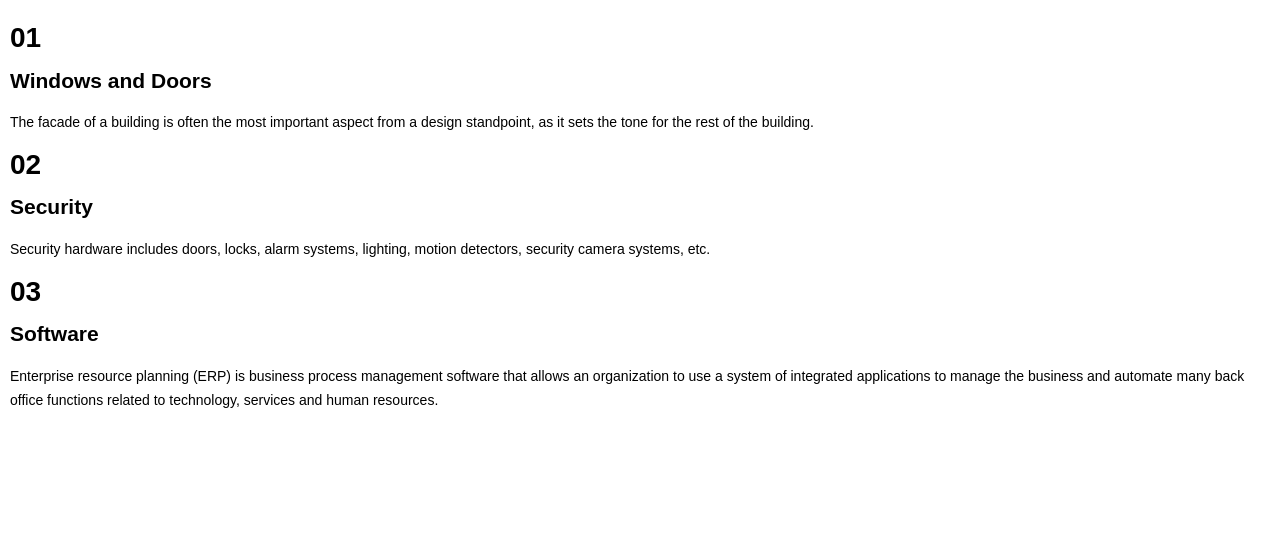
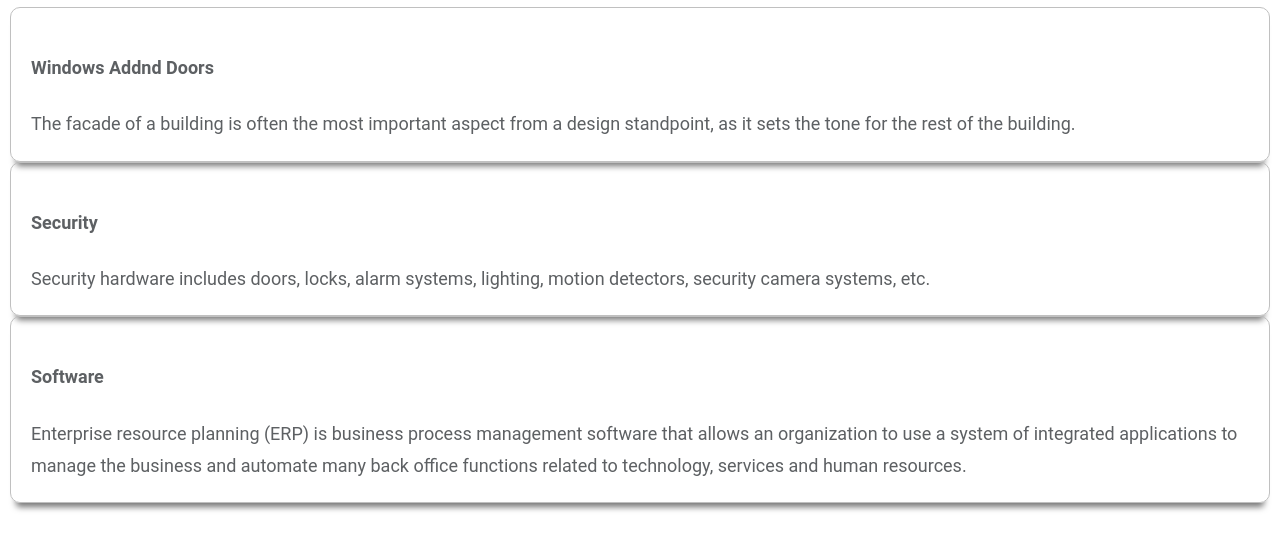
Before and after one commit to rajpethkar/Yeshiva-Systems_Website, a plain HTML site: page index.html in a window 1280 px wide. Shown: the part 95-644 px from the top of the page. Drawn offline with nearby package versions, Linux system fonts and the light colour scheme.

Commit message:
Section update of index.html

```diff
--- a/index.html
+++ b/index.html
@@ -42,6 +42,34 @@
 	}
 </style>
 
+<style>
+.box {
+    width:100%;
+    <!-- height:200px; -->
+    background:#FFF;
+    <!-- margin:40px auto; -->
+}
+.effect1{
+    -webkit-box-shadow: 0 10px 6px -6px #777;
+       -moz-box-shadow: 0 10px 6px -6px #777;
+            box-shadow: 0 10px 6px -6px #777;
+}
+.rcorners1 {
+  border-radius: 10px;
+  border: 0.5px solid #C0C0C0;
+  padding: 20px;
+
+}
+
+.section {
+  font-family: 'Roboto', sans-serif;   /* Add 'Roboto' here */
+  font-size: 18px;
+  line-height: 1.8em;
+  color: #5D6063;
+}
+
+</style>
+
 </head>
 
 <body>
@@ -78,52 +106,17 @@
 <div style="padding: 10px;">
 	<!-- Start feature Area -->
 		<section class="feature-area">
-			<div class="container">
-				<div class="row pt-100">
-				<div class="col-lg-4">
-						<div class="single-feature d-flex justify-content-between align-items-top">
-							<div class="number">
-								<h1>01</h1>
-							</div>
-							<div class="desc">
-								<h2 class="text-uppercase">
-									Windows and Doors
-								</h2>
-								<p>
-								The facade of a building is often the most important aspect from a design standpoint, as it sets the tone for the rest of the building.
-								</p>
-							</div>
-						</div>
-					</div>
-					<div class="col-lg-4">
-						<div class="single-feature d-flex justify-content-between align-items-top">
-							<div class="number">
-								<h1>02</h1>
-							</div>
-							<div class="desc">
-								<h2 class="text-uppercase">
-									Security
-								</h2>
-								<p>
-								Security hardware includes doors, locks, alarm systems, lighting, motion detectors, security camera systems, etc.
-								</p>
-							</div>
-						</div>
-					</div>
-					<div class="col-lg-4">
-						<div class="single-feature d-flex justify-content-between align-items-top">
-							<div class="number">
-								<h1>03</h1>
-							</div>
-							<div class="desc">
-								<h2 class="text-uppercase">Software</h2>
-								<p>
-								Enterprise resource planning (ERP) is business process management software that allows an organization to use a system of integrated applications to manage the business and automate many back office functions related to technology, services and human resources.
-								</p>
-							</div>
-						</div>
-					</div>
-				</div>
+			<div class="box effect1 rcorners1 section">
+				<h4>Windows Addnd Doors</h4>
+				The facade of a building is often the most important aspect from a design standpoint, as it sets the tone for the rest of the building.
+			</div>
+			<div class="box effect1 rcorners1 section">
+				<h4>Security</h4>
+				Security hardware includes doors, locks, alarm systems, lighting, motion detectors, security camera systems, etc.
+			</div>
+			<div class="box effect1 rcorners1 section">
+				<h4>Software</h4>
+				Enterprise resource planning (ERP) is business process management software that allows an organization to use a system of integrated applications to manage the business and automate many back office functions related to technology, services and human resources.
 			</div>
 		</section>
 		<!-- End feature Area -->
```
